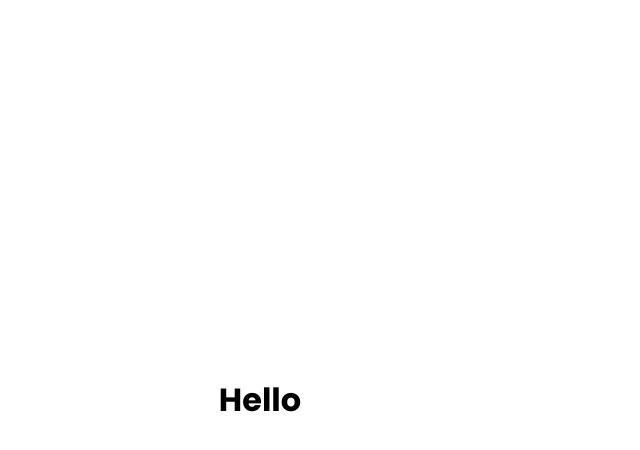
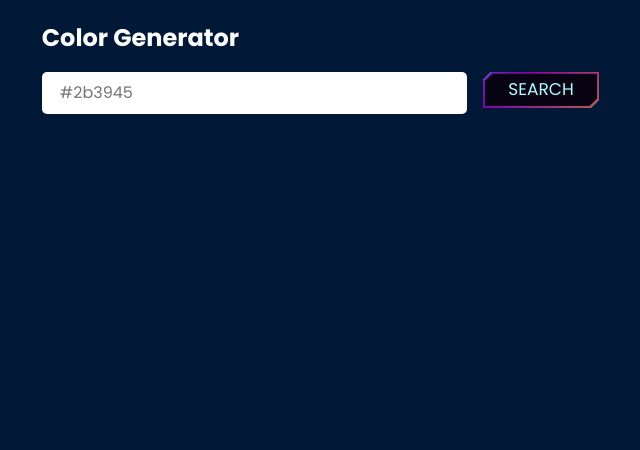
Before and after one commit to Prabakara-N/react-color-generator, a React (Create React App) app: page / in a window 1280 px wide. Shown: the top 450 px of the page, without its empty margins (380-1020 px from the left). Built offline with nearby package versions, Linux system fonts and the light colour scheme.

Commit message:
logic added

```diff
--- a/package.json
+++ b/package.json
@@ -9,6 +9,7 @@
     "react": "^18.2.0",
     "react-dom": "^18.2.0",
     "react-scripts": "5.0.1",
+    "values.js": "^2.1.1",
     "web-vitals": "^2.1.4"
   },
   "scripts": {
--- a/src/App.js
+++ b/src/App.js
@@ -1,11 +1,59 @@
-import React from "react";
+import React, { useState } from "react";
 import "./styles/App.css";
 import "./styles/normalize.css";
+import Color from "./components/Color";
+import Values from "values.js";
+
+// import { VscColorMode } from "react-icons/vsc";
 
 const App = () => {
+  const [color, setColor] = useState("");
+  const [list, setList] = useState([]);
+  const [error, setError] = useState(false);
+
+  const submitHandler = (e) => {
+    e.preventDefault();
+
+    // try & catch
+    try {
+      let colors = new Values(color).all(10);
+      setList(colors);
+      setError(false);
+      setColor("");
+    } catch (error) {
+      setError(true);
+    }
+  };
+
   return (
-    <div>
-      <h1>Hello</h1>
+    <div className="main">
+      <h2>Color Generator</h2>
+      <form onSubmit={submitHandler}>
+        <div className="form-control">
+          <input
+            type="text"
+            name="color"
+            placeholder="#2b3945"
+            value={color}
+            onChange={(e) => setColor(e.target.value)}
+            className={`${error ? "error" : null} `}
+          />{" "}
+          <br />
+          {error && (
+            <small className="error">Please enter a valid color code</small>
+          )}{" "}
+          <br />
+        </div>
+        <div className="btn-container">
+          <button className="btn">Search</button>
+        </div>
+      </form>
+
+      <div className="color-section">
+        {list.map((color, index) => {
+          return <Color key={index} {...color} index={index} />;
+        })}
+      </div>
     </div>
   );
 };
--- /dev/null
+++ b/src/components/Color.js
@@ -0,0 +1,44 @@
+import React, { useEffect, useState } from "react";
+
+function componentToHex(c) {
+  let hex = c.toString(16);
+  return hex.length === 1 ? `0${hex}` : hex;
+}
+
+function rgbToHex(r, g, b) {
+  return "#" + componentToHex(r) + componentToHex(g) + componentToHex(b);
+}
+
+const Color = ({ rgb, weight, index }) => {
+  const [alert, setAlert] = useState(false);
+
+  useEffect(() => {
+    let timeOut = setTimeout(() => {
+      setAlert(false);
+    }, 3000);
+
+    return () => clearTimeout(timeOut);
+  }, [alert]);
+
+  const hexValue = rgbToHex(...rgb);
+  console.log(hexValue);
+
+  return (
+    <div
+      className={`color ${index > 9 ? "color-light" : null}`}
+      style={{ backgroundColor: hexValue }}
+      onClick={() => {
+        navigator.clipboard.writeText(hexValue);
+        setAlert(true);
+      }}
+    >
+      <p className="percentage">{weight}%</p>
+      <div className="alert-container">
+        <p className="value">{hexValue}</p>
+        {alert && <p className="alert">Copied</p>}
+      </div>
+    </div>
+  );
+};
+
+export default Color;
--- a/src/styles/App.css
+++ b/src/styles/App.css
@@ -42,10 +42,213 @@ img {
 
 body {
   font-family: "Poppins", sans-serif;
-  background-color: var(--clr-white);
+  background-color: var(--clr-blue);
+  background-color: #011936;
   min-height: 100vh;
   display: flex;
   align-items: center;
-  justify-content: center;
   flex-direction: column;
 }
+
+/* main */
+.main {
+  width: 95%;
+  margin: 0 auto;
+  padding: 1.5rem;
+}
+
+h2 {
+  color: white;
+}
+
+form {
+  text-align: center;
+}
+
+input {
+  width: 330px;
+  margin: 0 auto;
+  padding: 10px 0;
+  padding-left: 1rem;
+  border-radius: 5px;
+  border: 2px solid transparent;
+}
+
+input.error {
+  border: 2px solid orangered;
+}
+
+small {
+  color: orangered;
+  font-style: oblique;
+}
+
+.btn-container {
+  text-align: center;
+}
+
+/*  */
+.btn {
+  cursor: pointer;
+  margin-bottom: 2.5rem;
+  --border-color: linear-gradient(-45deg, #ffae00, #7e03aa, #00fffb);
+  --border-width: 0.125em;
+  --curve-size: 0.5em;
+  --blur: 30px;
+  --bg: #080312;
+  --color: #afffff;
+  color: var(--color);
+  /* use position: relative; so that BG is only for .btn */
+  position: relative;
+  isolation: isolate;
+  display: inline-grid;
+  place-content: center;
+  padding: 0.5em 1.5em;
+  font-size: 17px;
+  border: 0;
+  text-transform: uppercase;
+  box-shadow: 10px 10px 20px rgba(0, 0, 0, 0.6);
+  clip-path: polygon(
+    /* Top-left */ 0% var(--curve-size),
+    var(--curve-size) 0,
+    /* top-right */ 100% 0,
+    100% calc(100% - var(--curve-size)),
+    /* bottom-right 1 */ calc(100% - var(--curve-size)) 100%,
+    /* bottom-right 2 */ 0 100%
+  );
+  transition: color 250ms;
+}
+
+.btn::after,
+.btn::before {
+  content: "";
+  position: absolute;
+  inset: 0;
+}
+
+.btn::before {
+  background: var(--border-color);
+  background-size: 300% 300%;
+  animation: move-bg7234 5s ease infinite;
+  z-index: -2;
+}
+
+@keyframes move-bg7234 {
+  0% {
+    background-position: 31% 0%;
+  }
+
+  50% {
+    background-position: 70% 100%;
+  }
+
+  100% {
+    background-position: 31% 0%;
+  }
+}
+
+.btn::after {
+  background: var(--bg);
+  z-index: -1;
+  clip-path: polygon(
+    /* Top-left */ var(--border-width)
+      calc(var(--curve-size) + var(--border-width) * 0.5),
+    calc(var(--curve-size) + var(--border-width) * 0.5) var(--border-width),
+    /* top-right */ calc(100% - var(--border-width)) var(--border-width),
+    calc(100% - var(--border-width))
+      calc(100% - calc(var(--curve-size) + var(--border-width) * 0.5)),
+    /* bottom-right 1 */
+      calc(100% - calc(var(--curve-size) + var(--border-width) * 0.5))
+      calc(100% - var(--border-width)),
+    /* bottom-right 2 */ var(--border-width) calc(100% - var(--border-width))
+  );
+  transition: clip-path 500ms;
+}
+
+.btn:where(:hover, :focus)::after {
+  clip-path: polygon(
+    /* Top-left */ calc(100% - var(--border-width))
+      calc(100% - calc(var(--curve-size) + var(--border-width) * 0.5)),
+    calc(100% - var(--border-width)) var(--border-width),
+    /* top-right */ calc(100% - var(--border-width)) var(--border-width),
+    calc(100% - var(--border-width))
+      calc(100% - calc(var(--curve-size) + var(--border-width) * 0.5)),
+    /* bottom-right 1 */
+      calc(100% - calc(var(--curve-size) + var(--border-width) * 0.5))
+      calc(100% - var(--border-width)),
+    /* bottom-right 2 */
+      calc(100% - calc(var(--curve-size) + var(--border-width) * 0.5))
+      calc(100% - var(--border-width))
+  );
+  transition: 200ms;
+}
+
+.btn:where(:hover, :focus) {
+  color: #fff;
+}
+/*  */
+
+.color {
+  width: 100%;
+  padding: 10px;
+  cursor: pointer;
+}
+
+.color.color-light {
+  color: aliceblue;
+}
+
+.percentage {
+  font-weight: 600;
+}
+
+.alert-container {
+  display: flex;
+  justify-content: space-between;
+  align-items: center;
+}
+
+.alert {
+  font-weight: 500;
+  background-color: rgba(0, 0, 0, 0.25);
+  padding: 3px 7px;
+  border-radius: 5px;
+}
+
+/* media screen */
+@media screen and (min-width: 450px) {
+  input {
+    width: 425px;
+    margin: 0 auto;
+  }
+
+  .color-section {
+    display: flex;
+    flex-wrap: wrap;
+    margin-top: 2rem;
+  }
+
+  .color {
+    padding: 10px;
+    width: 200px;
+    height: 80px;
+  }
+}
+
+@media screen and (min-width: 768px) {
+  form {
+    display: flex;
+    gap: 1rem;
+  }
+}
+
+@media screen and (min-width: 900px) {
+  .main {
+    width: 80%;
+    margin: 0 auto;
+  }
+
+  form {
+    text-align: left;
+  }
+}
```
Also changed, not shown: 1 other file (tests, documents, lock files or other folders).
